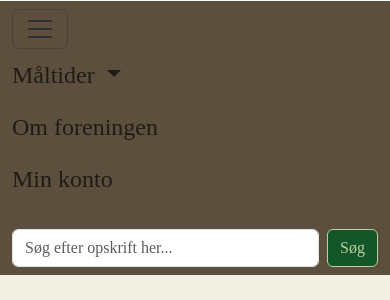
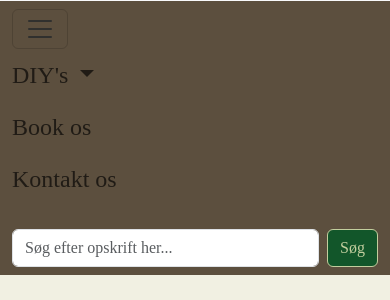
Before and after one commit to IdaGerrildK/kickstarterPhp-master.3.sem., a PHP site: page / in a window 390 px wide, after a click that opens the changed part. Shown: the part 140-440 px from the top of the page. Run offline with PHP 8.4, Linux system fonts and the light colour scheme; style sheets or scripts are compiled from the project's sources; some libraries are stand-ins or nearby versions.

Commit message:
tilføjet farver, cards mm.

```diff
--- a/css/styles.scss
+++ b/css/styles.scss
@@ -7,7 +7,7 @@ $primary: #F1F0E2;
 $secondary: #5C4F3E;
 $success: #C2CE9E;
 $warning: #12562aff;
-$font-family-base: "Chalkboard SE";
+$font-family-base: "Kirang Haerang";
 
 // 3. Include remainder of required Bootstrap stylesheets
 @import "../node_modules/bootstrap/scss/variables";
--- a/index.php
+++ b/index.php
@@ -6,7 +6,7 @@ require "settings/init.php";
 <head>
     <meta charset="utf-8">
 
-    <title>Mad for grønskollinger</title>
+    <title>Spring - grøn digitalisering</title>
 
     <meta name="robots" content="All">
     <meta name="author" content="Udgiver">
@@ -31,31 +31,31 @@ require "settings/init.php";
             <ul class="navbar-nav me-auto mb-2 mb-lg-0">
                 <li class="nav-item dropdown">
                     <a class="nav-link dropdown-toggle" href="#" role="button" data-bs-toggle="dropdown" aria-expanded="false">
-                        Måltider
+                        DIY's
                     </a>
                     <ul class="dropdown-menu">
                         <li class="nav-item w-100">
-                            <a class="btn btn-outline-success w-100" href="morgenmad.html" role="button">Morgenmad</a>
+                            <a class="btn btn-outline-success w-100" href="morgenmad.html" role="button">DIY 1</a>
                         </li>
                         <li class="nav-item w-100">
-                            <a class="btn btn-outline-success w-100" href="morgenmad.html" role="button">Frokost</a>
+                            <a class="btn btn-outline-success w-100" href="morgenmad.html" role="button">DIY 2</a>
                         </li>
                         <li class="nav-item w-100">
-                            <a class="btn btn-outline-success w-100" href="morgenmad.html" role="button">Aftensmad</a>
+                            <a class="btn btn-outline-success w-100" href="morgenmad.html" role="button">DIY 3</a>
                         </li>
                         <li class="nav-item w-100">
-                            <a class="btn btn-outline-success w-100" href="morgenmad.html" role="button">Dessert</a>
+                            <a class="btn btn-outline-success w-100" href="morgenmad.html" role="button">DIY 4</a>
                         </li>
                         <li class="nav-item d-md-none">
                         </li>
                     </ul>
 
                 <li class="nav-item">
-                    <a class="nav-link" href="omforeningen.html">Om foreningen</a>
+                    <a class="nav-link" href="omforeningen.html">Book os</a>
                 </li>
 
                 <li class="nav-item">
-                    <a class="nav-link" href="minkonto.html">Min konto</a>
+                    <a class="nav-link" href="minkonto.html">Kontakt os</a>
                 </li>
 
                 <li class="nav-item">
@@ -79,7 +79,6 @@ require "settings/init.php";
 <br>
 <br>
 <br>
-<h1 class="text-success text-fluid text-center d-none d-lg-block text-bg-secondary p-3">Mød vores Grønskolling-repræsentanter</h1>
 <div class="row g-4">
     <div class="col-6 col-md-4 col-lg-3">
         <div class="card">
```
